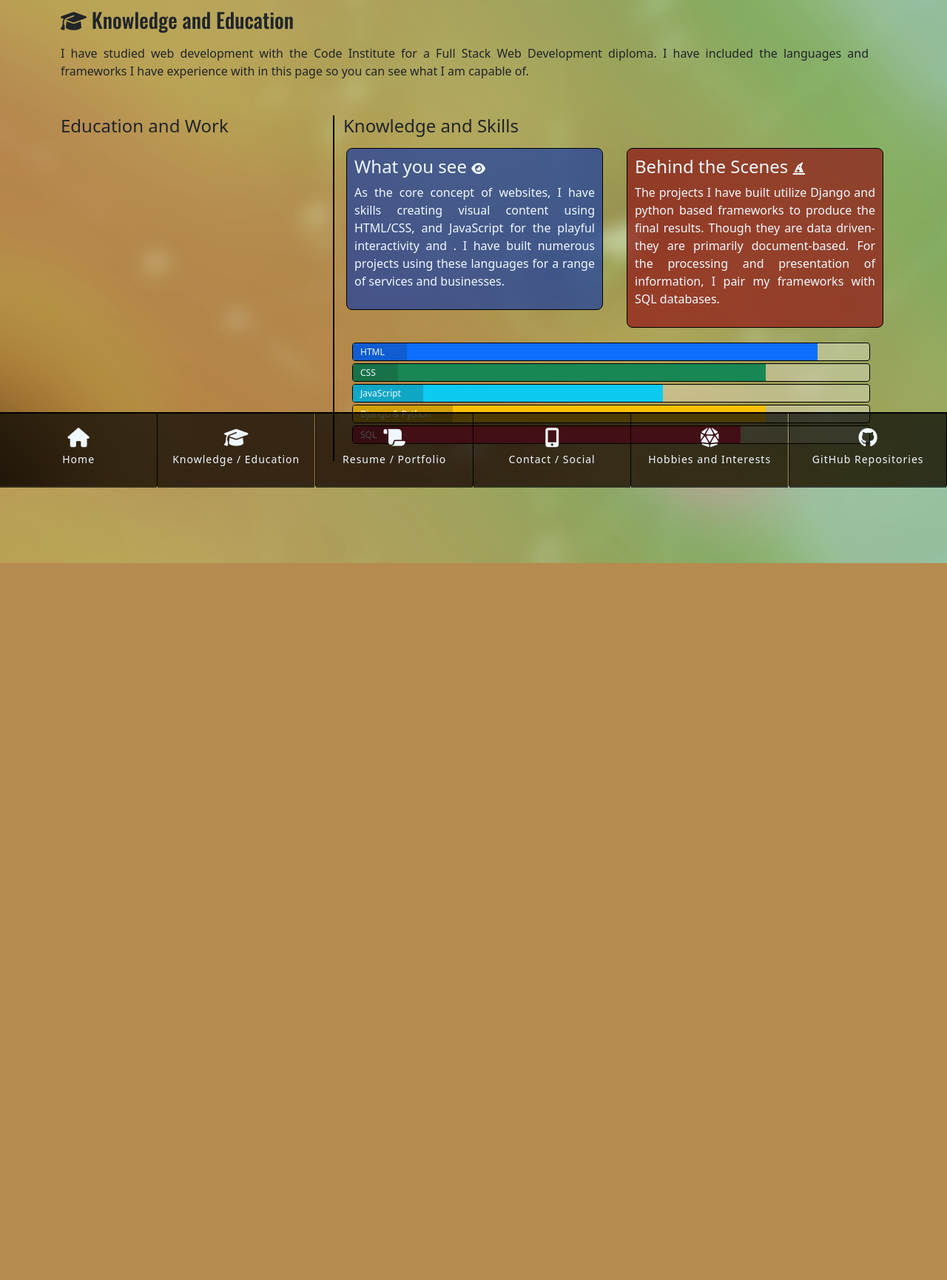
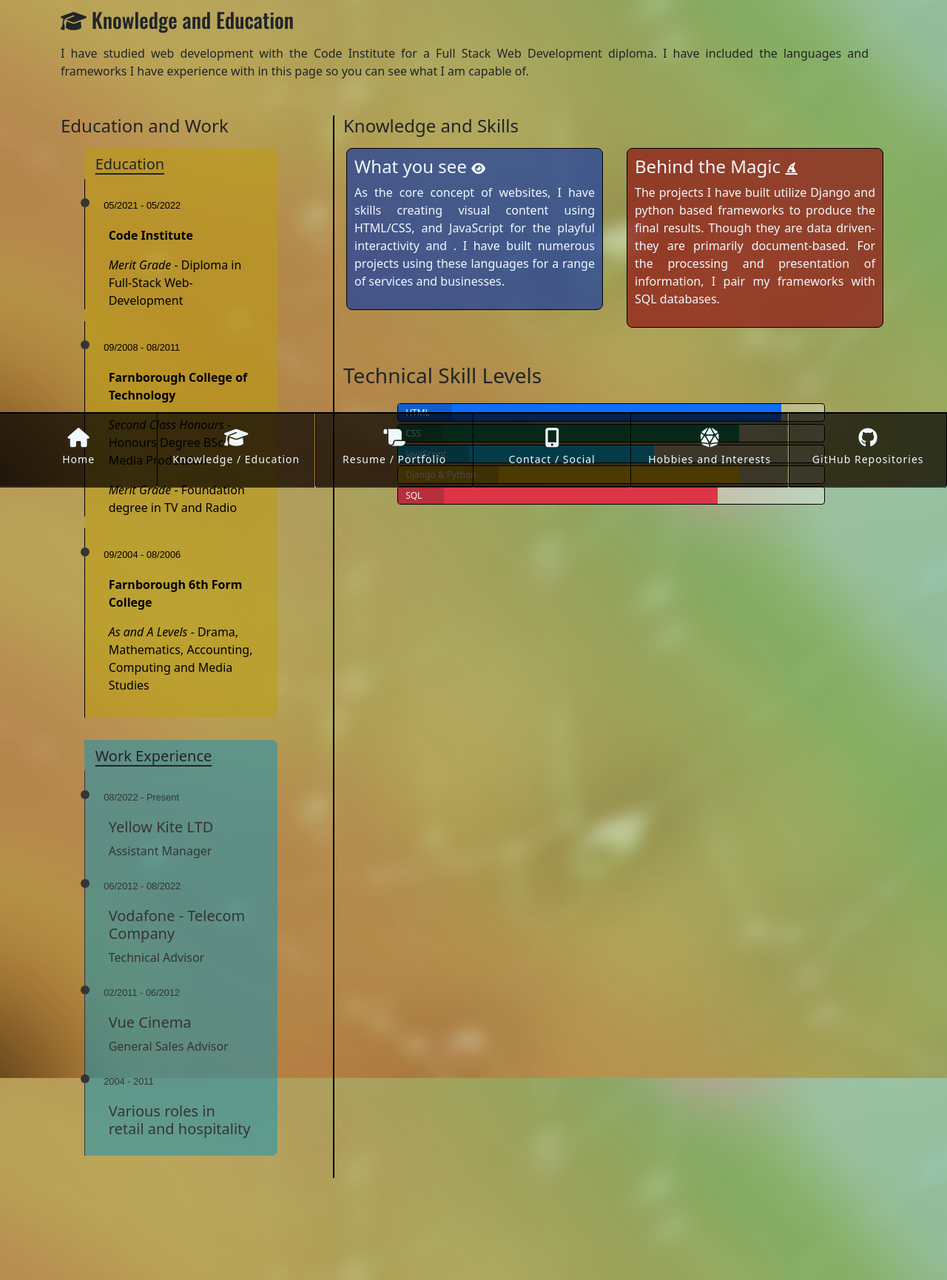
Before and after one commit to lukemunsch/professional-portfolio, a Django app: page /education/ in a window 1280 px wide. Shown: the part 143-1873 px from the top of the page at 74% size. Before the commit the page ends 904 px from the top, so only its background shows below. Run offline with Django 3.2, Linux system fonts and the light colour scheme; some libraries are stand-ins or nearby versions; some web fonts are replaced.

Commit message:
Update style changes for education page

```diff
--- a/education/templates/education/education.html
+++ b/education/templates/education/education.html
@@ -23,9 +23,54 @@
     </div>
   </div>
   <div class="row mt-5">
+    <!-- Education section -->
     <div class="col-12 col-md-4">
       <h4 class="mb-3">Education and Work</h4>
+      <div class="row">
+        <div class="col col-md-9 offset-md-1">
+          <div class="history-items bg-orange">
+            <h5 class="ed-work-title text-underline">Education</h5>
+            <div class="learn-item" data-dates="05/2021 - 05/2022">
+              <p><strong>Code Institute</strong></p>
+              <p><em>Merit Grade</em> - Diploma in Full-Stack Web-Development</p>
+            </div>
+            <div class="learn-item" data-dates="09/2008 - 08/2011">
+              <p><strong>Farnborough College of Technology</strong></p>
+              <p><em>Second Class Honours</em> - Honours Degree BSc Media Production
+              </p>
+              <p><em>Merit Grade</em> - Foundation degree in TV and Radio</p>
+            </div>
+            <div class="learn-item pb-3" data-dates="09/2004 - 08/2006">
+              <p><strong>Farnborough 6th Form College</strong></p>
+              <p><em>As and A Levels</em> - Drama, Mathematics, Accounting, Computing and Media Studies</p>
+            </div>
+          </div>
+
+          <!-- Set up education and work experiences -->
+
+          <div class="history-items bg-cyan">
+            <h5 class="ed-work-title text-underline">Work Experience</h5>
+            <div class="work-item" data-dates="08/2022 - Present">
+              <h5>Yellow Kite LTD</h5>
+              <p>Assistant Manager</p>
+            </div>
+            <div class="work-item" data-dates="06/2012 - 08/2022">
+              <h5>Vodafone - Telecom Company</h5>
+              <p>Technical Advisor</p>
+            </div>
+            <div class="work-item" data-dates="02/2011 - 06/2012">
+              <h5>Vue Cinema</h5>
+              <p>General Sales Advisor</p>
+            </div>
+            <div class="work-item pb-3" data-dates="2004 - 2011">
+              <h5 class=>Various roles in retail and hospitality</h5>
+            </div>
+          </div>
+        </div>
+      </div>
     </div>
+
+    <!-- knowledge section -->
     <div class="col-12 col-md-8 div-border">
       <h4 class="mb-3">Knowledge and Skills</h4>
       <div class="row">
@@ -45,7 +90,7 @@
         <div class="col-10 offset-1 offset-sm-0 col-sm-6">
           <div class="row">
             <div class="col know-section-scenes mx-3">
-              <h4 class="uppercase">Behind the Scenes <i class="ed-icon fas fa-hat-wizard"></i></h4>
+              <h4 class="uppercase">Behind the Magic <i class="ed-icon fas fa-hat-wizard"></i></h4>
               <p class="text-justify">
                 The projects I have built utilize Django and python based
                 frameworks to produce the final results. Though they are data
@@ -59,69 +104,40 @@
       </div>
 
       <!-- Progress section -->
+      <h3 class="mt-5">Technical Skill Levels</h3>
       <div class="row progress-section">
-        <div class="col-12">
+        <div class="col-12 col-md-10 offset-md-1">
           <div class="progress">
-            <div
-              class="progress-bar"
-              role="progressbar"
-              aria-valuenow="90"
-              aria-valuemin="0"
-              aria-valuemax="100"
-              style="width: 90%"
-            >
+            <div class="progress-bar" role="progressbar" aria-valuenow="90" aria-valuemin="0" aria-valuemax="100"
+              style="width: 90%">
               <span class="sr-only">90% complete</span>
             </div>
             <span class="progress-type">HTML</span>
           </div>
           <div class="progress">
-            <div
-              class="progress-bar bg-success"
-              role="progressbar"
-              aria-valuenow="80"
-              aria-valuemin="0"
-              aria-valuemax="100"
-              style="width: 80%"
-            >
+            <div class="progress-bar bg-success" role="progressbar" aria-valuenow="80" aria-valuemin="0"
+              aria-valuemax="100" style="width: 80%">
               <span class="sr-only">80% complete</span>
             </div>
             <span class="progress-type">CSS</span>
           </div>
           <div class="progress">
-            <div
-              class="progress-bar bg-info"
-              role="progressbar"
-              aria-valuenow="60"
-              aria-valuemin="0"
-              aria-valuemax="100"
-              style="width: 60%"
-            >
+            <div class="progress-bar bg-info" role="progressbar" aria-valuenow="60" aria-valuemin="0"
+              aria-valuemax="100" style="width: 60%">
               <span class="sr-only">60% complete</span>
             </div>
             <span class="progress-type">JavaScript</span>
           </div>
           <div class="progress">
-            <div
-              class="progress-bar bg-warning"
-              role="progressbar"
-              aria-valuenow="80"
-              aria-valuemin="0"
-              aria-valuemax="100"
-              style="width: 80%"
-            >
+            <div class="progress-bar bg-warning" role="progressbar" aria-valuenow="80" aria-valuemin="0"
+              aria-valuemax="100" style="width: 80%">
               <span class="sr-only">80% complete</span>
             </div>
             <span class="progress-type">Django & Python</span>
           </div>
           <div class="progress">
-            <div
-              class="progress-bar bg-danger"
-              role="progressbar"
-              aria-valuenow="75"
-              aria-valuemin="0"
-              aria-valuemax="100"
-              style="width: 75%"
-            >
+            <div class="progress-bar bg-danger" role="progressbar" aria-valuenow="75" aria-valuemin="0"
+              aria-valuemax="100" style="width: 75%">
               <span class="sr-only">75% complete</span>
             </div>
             <span class="progress-type">SQL</span>
--- a/static/css/base.css
+++ b/static/css/base.css
@@ -310,7 +310,7 @@ body {
     border-radius: 8px;
 }
 
-  /* Next & previous buttons */
+/* Next & previous buttons */
 .prev,
 .next {
     cursor: pointer;
@@ -329,13 +329,13 @@ body {
     -webkit-user-select: none;
 }
 
-  /* Position the "next button" to the right */
+/* Position the "next button" to the right */
 .next {
     right: 0;
     border-radius: 3px 0 0 3px;
 }
 
-  /* Number text (1/3 etc) */
+/* Number text (1/3 etc) */
 .numbertext {
     color: #f2f2f2;
     font-size: 12px;
@@ -344,7 +344,7 @@ body {
     top: 0;
 }
 
-  /* Caption text */
+/* Caption text */
 .caption-container {
     text-align: center;
     height: 40px;
@@ -456,23 +456,44 @@ img.demo {
 
 /* ---------- education section --- */
 
-.timeline-item {
+.bg-orange {
+    background-color: rgba(190, 157, 10, 0.5);
+}
+
+.bg-cyan {
+    background-color: rgba(10, 148, 190, 0.5);
+}
+
+.ed-work-title {
+    padding-left: 15px;
+    padding-top: 10px;
+}
+
+.learn-item {
     padding: 4em 2em 0em 2em;
     position: relative;
-    color: #fafafa;
+    color: #000000;
     border-left: 1px solid;
 }
 
-.timeline-item p {
+.work-item {
+    padding: 4em 2em 0em 2em;
+    position: relative;
+    color: #353535;
+    border-left: 1px solid;
+}
+
+.work-item p {
     padding: 0;
     margin: 0;
 }
 
-.timeline-item::before {
+.work-item::before,
+.learn-item::before {
     content: attr(data-dates);
     position: absolute;
-    left: 2.5em;
-    top: 3em;
+    left: 2em;
+    top: 2em;
     display: block;
     font-family: "Exo", sans-serif;
     font-weight: 500;
@@ -481,25 +502,22 @@ img.demo {
     margin: 0;
 }
 
-.timeline-item::after {
+.work-item::after,
+.learn-item::after {
     width: 12px;
     height: 12px;
     display: block;
-    top: 2.4em;
+    top: 1.6em;
     position: absolute;
     left: -6px;
     border-radius: 12px;
     content: '';
-    background: #fafafa;
-}
-
-.history-heading {
-    color: #fafafa;
-    margin-bottom: 50px;
+    background: #353535;
 }
 
 .history-items {
     margin-bottom: 30px;
+    border-radius: 0 8px 8px 0;
 }
 
 /*---------- media queries ---*/
@@ -526,6 +544,10 @@ img.demo {
     .footer-container {
         display: none;
     }
+
+    .div-border {
+        border: 0;
+    }
 }
 
 @media (max-width: 700px) {
```
Also changed, not shown: home/templates/home/index.html (+4 -4 lines).
